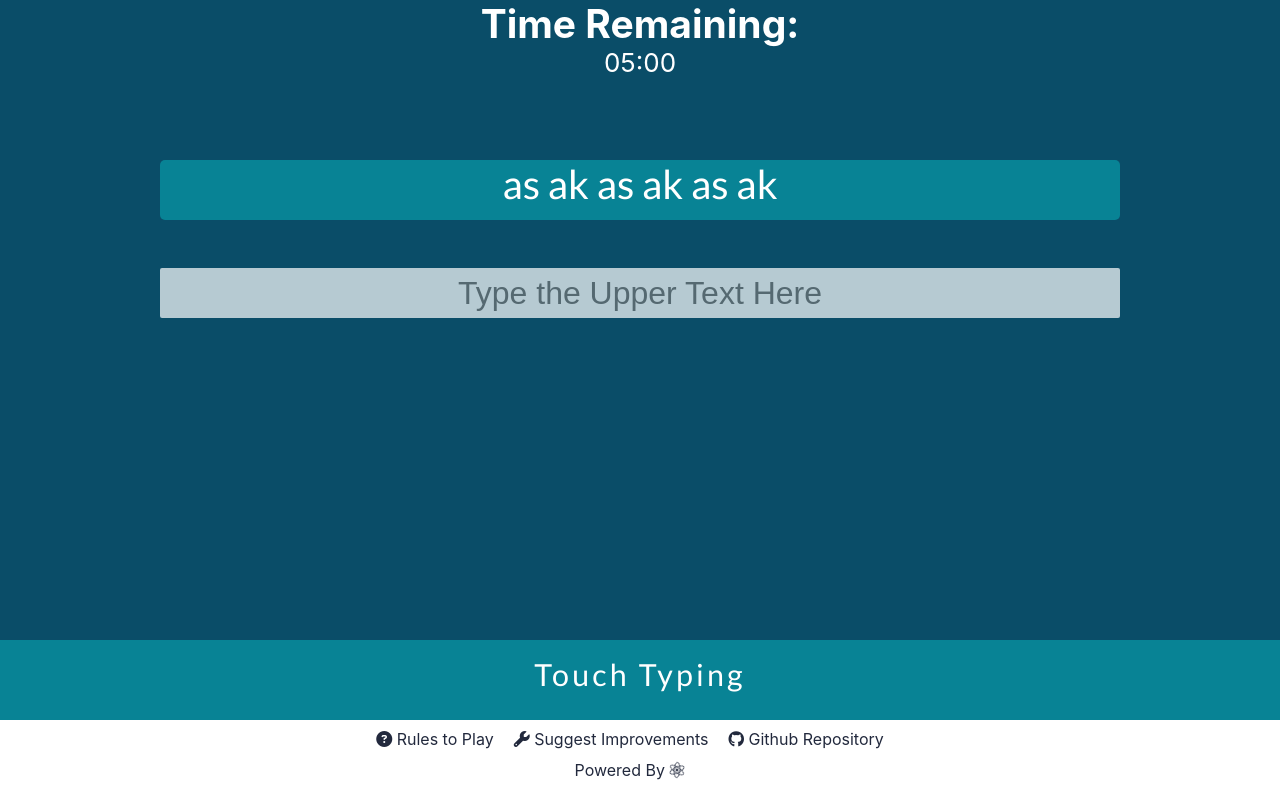
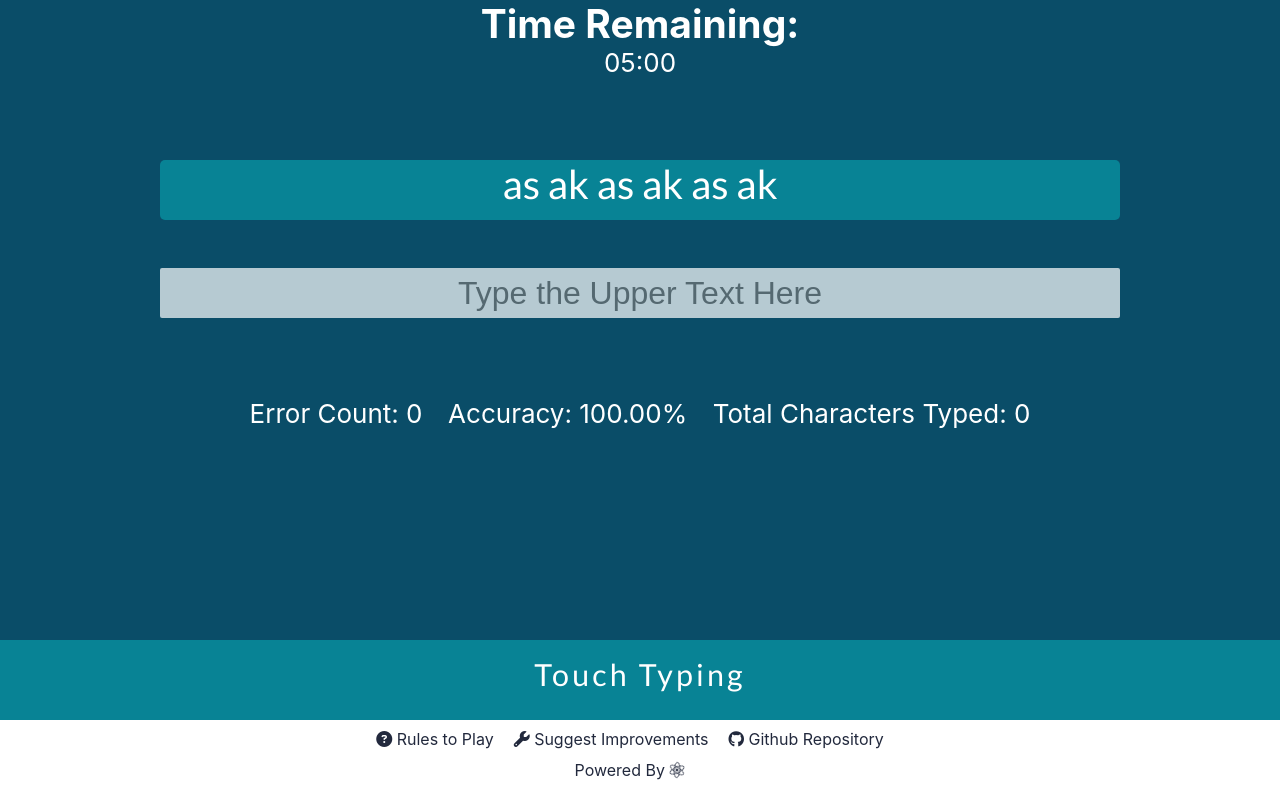
Before and after one commit to saurabhnegi35/Touch_Typing, a React (Create React App) app: page / in a window 1280 px wide. Built offline with nearby package versions, Linux system fonts and the light colour scheme.

Commit message:
Added Accuracy, show Error Count and Total Characters Typed Functionality

```diff
--- a/src/components/Footer.jsx
+++ b/src/components/Footer.jsx
@@ -8,18 +8,21 @@ const Footer = () => {
         <h3 className="title-section">Touch Typing</h3>
       </div>
       <div className="footer-info">
-        <a href="https://github.com">
+        <a
+          href="https://github.com/saurabhnegi35/Touch_Typing#readme"
+          target="_blank"
+        >
           <i className="fa-solid fa-circle-question"></i> Rules to Play
         </a>
-        <a href="https://github.com">
+        <a href="https://github.com/saurabhnegi35" target="_blank">
           <i className="fa-solid fa-wrench"></i> Suggest Improvements
         </a>
-        <a href="https://github.com">
+        <a href="https://github.com/saurabhnegi35/Touch_Typing" target="_blank">
           <i className="fa-brands fa-github"></i> Github Repository
         </a>
       </div>
       <div className="footer-info">
-        <a href="https://github.com">
+        <a href="https://react.dev/" target="_blank">
           Powered By <i className="fa-brands fa-react"></i>
         </a>
       </div>
--- a/src/components/Input.css
+++ b/src/components/Input.css
@@ -8,3 +8,10 @@
   outline: none;
   opacity: 0.7;
 }
+
+.accuracy {
+  margin-top: 10vh;
+  display: flex;
+  gap: 2vw;
+  justify-content: center;
+}
--- a/src/components/Input.jsx
+++ b/src/components/Input.jsx
@@ -14,28 +14,29 @@ const Input = ({
   setTimerPaused,
   setMatched,
 }) => {
-  // console.log(displayWord);
   const [word, setWord] = useState("");
   const [isTrue, setIsTrue] = useState("");
   const [isCompleted, setIsCompleted] = useState(false);
   const [play, setPlay] = useState("false");
-  // const [isTimerPaused, setIsTimerPaused] = useState(false);
+  const [errorCount, setErrorCount] = useState(0);
+  const [totalWordCount, setTotalWordCount] = useState(0);
+  const [accuracy, setAccuracy] = useState(100);
 
-  // console.log(play);
   useEffect(() => {
     setPlay("true");
   }, [displayWord]);
 
-  // console.log(isTimerPaused);
   let inputBackgroundColor;
 
   const handleKeyDown = () => {
     if (!isKeyPressed) {
       setKeyPressed(true);
       setTimerPaused(false);
+    } else {
+      setTotalWordCount((prevCount) => prevCount + 1);
     }
   };
-
+  console.log("setTotalWordCount", totalWordCount);
   function click() {
     if (play === "true") {
       new Audio(Click).play();
@@ -44,6 +45,7 @@ const Input = ({
 
   function error() {
     new Audio(Error).play();
+    setErrorCount((prevCount) => prevCount + 1);
   }
 
   function yay() {
@@ -51,20 +53,6 @@ const Input = ({
       new Audio(Yay).play();
     }
   }
-
-  // console.log("Word Length", word.length);
-  // console.log("Word Length", word[word.length - 1]);
-  // console.log("Display Word length ", props.displayWord[word.length - 1]);
-  // console.log(word[word.length - 1] === props.displayWord[word.length - 1]);
-
-  // useEffect(() => {
-  //   if (word[word.length - 1] === props.displayWord[word.length - 1]) {
-  //     setIsTrue("true");
-  //   } else {
-  //     setIsTrue("false");
-  //   }
-  // }, [word, props.displayWord]);
-  // console.log(props.displayWord.slice(0, word.length) === word);
 
   useEffect(() => {
     if (displayWord.slice(0, word.length) === word) {
@@ -99,38 +87,13 @@ const Input = ({
     backgroundColor: inputBackgroundColor,
   };
 
-  // const keys = "asdfghjkl";
-  // const wordLengths = [2, 3, 4];
-  // const combinations = [];
-
-  // for (let i = 0; i < wordLengths.length; i++) {
-  //   const wordLength = wordLengths[i];
-
-  //   for (let j = 0; j < keys.length; j++) {
-  //     const startChar = keys[j];
-
-  //     generateCombinations(startChar, wordLength, "");
-  //   }
-  // }
-
-  // function generateCombinations(currentChar, wordLength, currentWord) {
-  //   currentWord += currentChar;
-
-  //   if (currentWord.length === wordLength) {
-  //     combinations.push(currentWord);
-  //     return;
-  //   }
-
-  //   const currentIndex = keys.indexOf(currentChar);
-
-  //   for (let k = currentIndex + 1; k < keys.length; k++) {
-  //     const nextChar = keys[k];
-
-  //     generateCombinations(nextChar, wordLength, currentWord);
-  //   }
-  // }
-
-  // console.log(combinations);
+  // let accuracy = (1 - errorCount / totalWordCount) * 100;
+  // console.log("ERROR COUNT", errorCount);
+  useEffect(() => {
+    const newAccuracy =
+      totalWordCount > 0 ? (1 - errorCount / totalWordCount) * 100 : 100;
+    setAccuracy(newAccuracy);
+  }, [errorCount, totalWordCount]);
 
   return (
     <>
@@ -147,6 +110,11 @@ const Input = ({
         disabled={isCompleted}
         value={word}
       />
+      <div className="accuracy">
+        <p>Error Count: {errorCount}</p>
+        <p>Accuracy: {accuracy.toFixed(2)}%</p>
+        <p>Total Characters Typed: {totalWordCount}</p>
+      </div>
     </>
   );
 };
```
Also changed, not shown: 1 other file (tests, documents, lock files or other folders).
